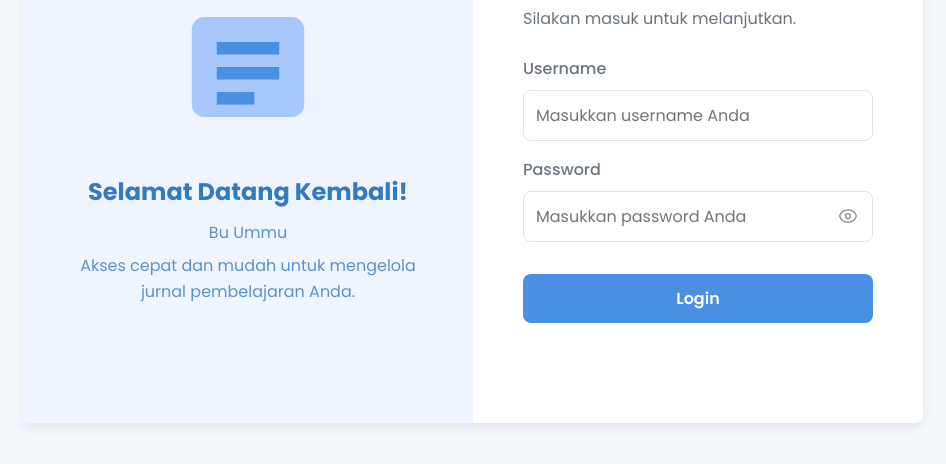
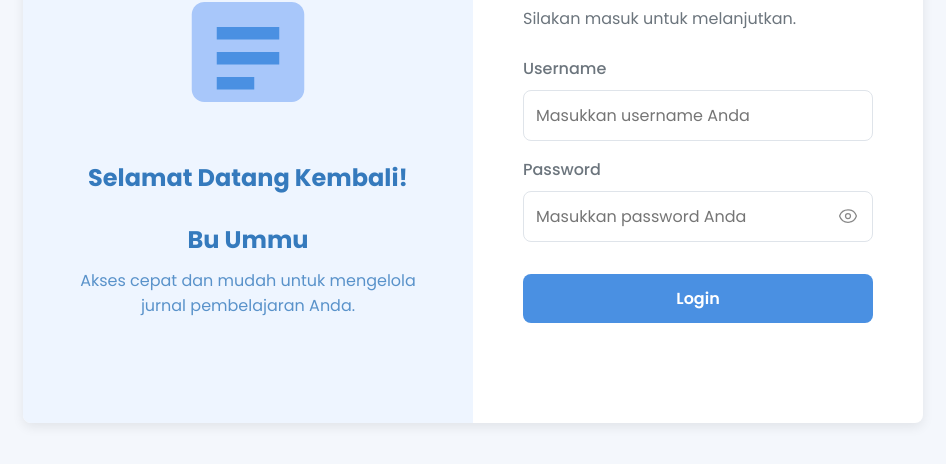
Before and after one commit to Wahyudi-1/jurnalummu, a plain HTML site: page index.html in a window 1280 px wide. Shown: the part 252-716 px from the top of the page, without its empty margins (167-1113 px from the left). Drawn offline with nearby package versions, Linux system fonts and the light colour scheme.

Commit message:
Update index.html

```diff
--- a/index.html
+++ b/index.html
@@ -42,7 +42,7 @@
                     <path d="M7 16H13V18H7V16Z" fill="#4a90e2"/>
                 </svg>
                 <h3>Selamat Datang Kembali!</h3>
-                <p>Bu Ummu</p>
+                <h3>Bu Ummu</h3>
                 <p>Akses cepat dan mudah untuk mengelola jurnal pembelajaran Anda.</p>
             </div>
         </div>
```
